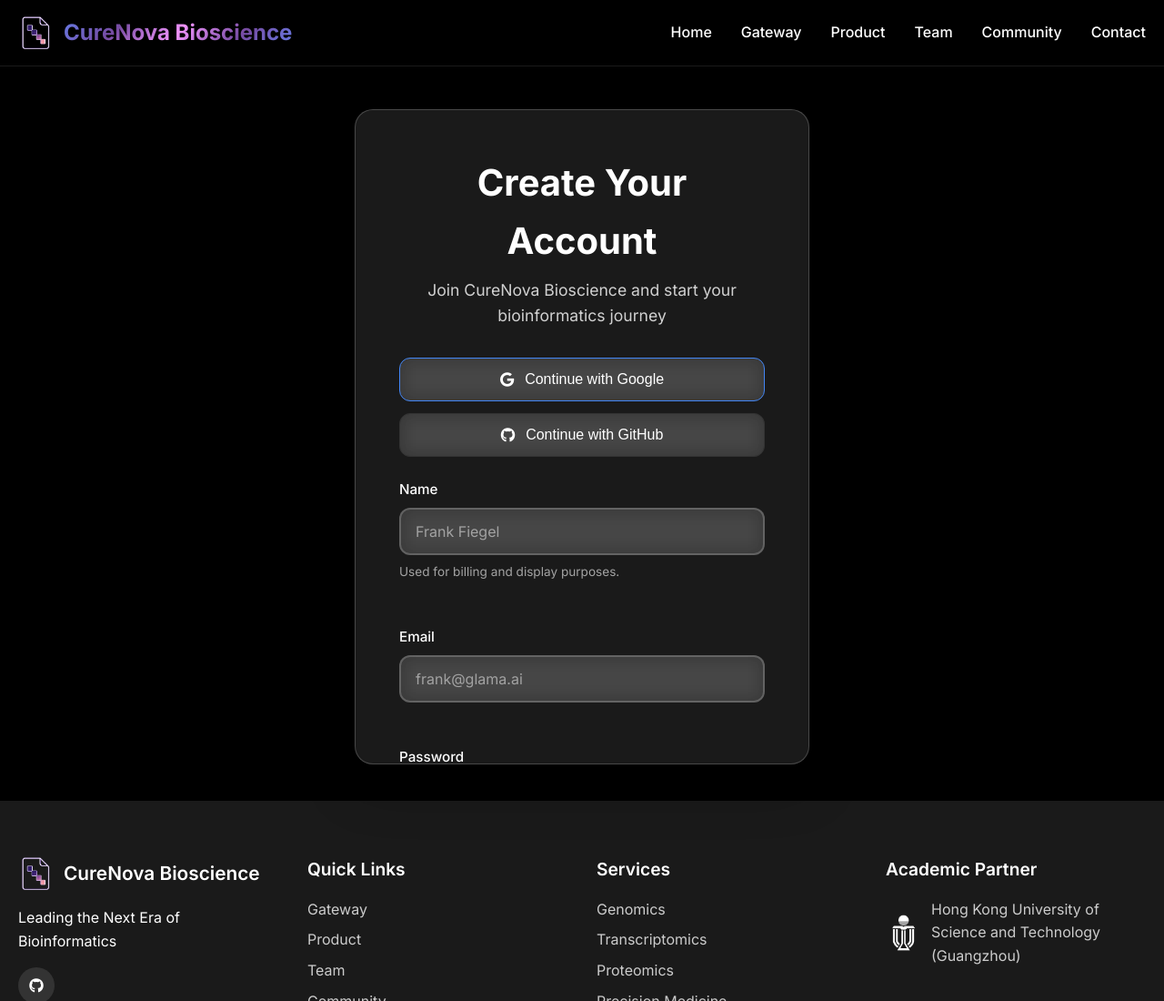
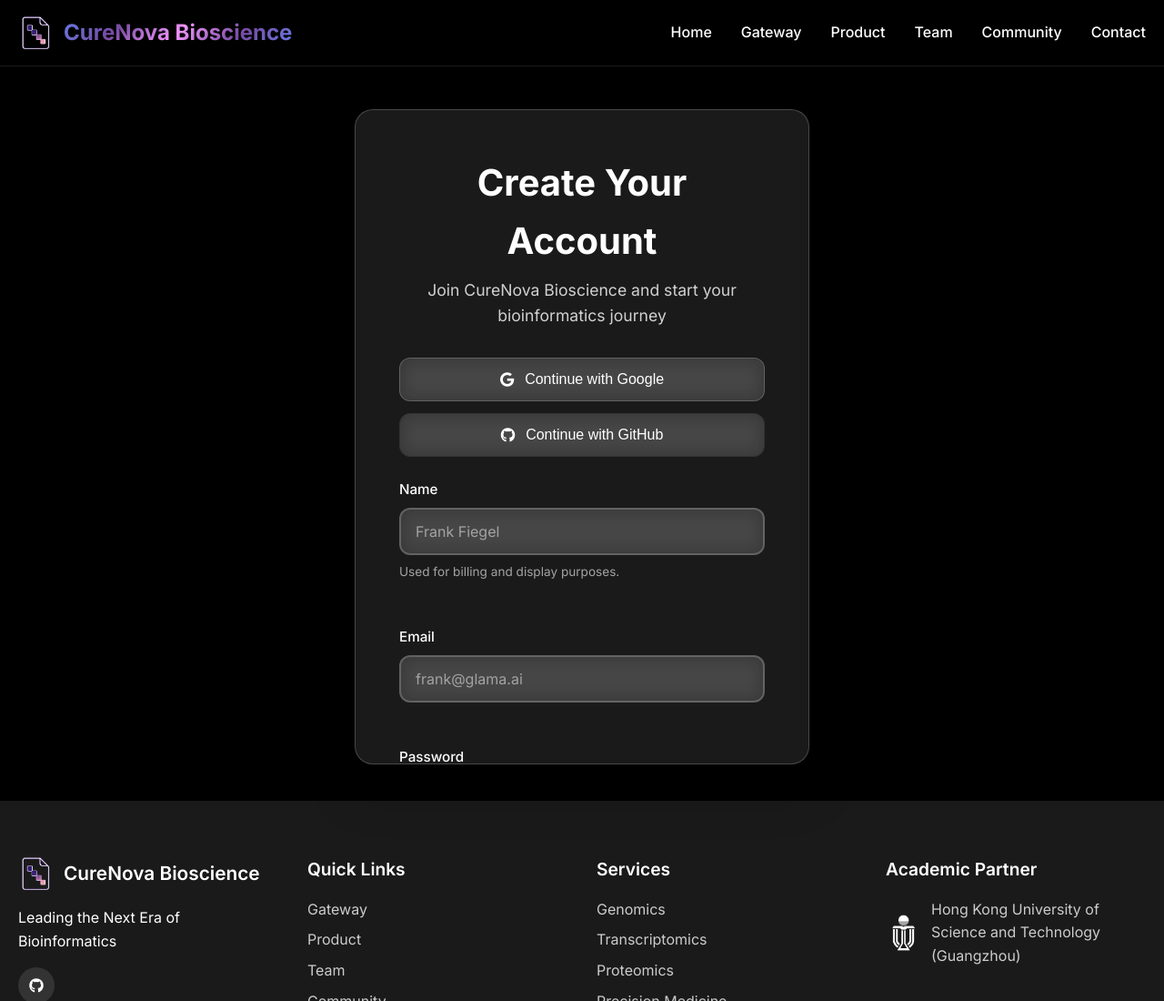
Before and after one commit to Judy-Algorithm/CureNova-Website, a plain HTML site: page signup.html in a window 1280 px wide. Shown: the top 1100 px of the page at 91% size. Drawn offline with Linux system fonts and the light colour scheme.

Commit message:
fix: 移除Google按钮的蓝色边框，统一按钮样式

```diff
--- a/styles.css
+++ b/styles.css
@@ -859,7 +859,7 @@ body {
 }
 
 .google-btn {
-    border-color: #4285f4;
+    border-color: rgba(255, 255, 255, 0.2);
 }
 
 .github-btn {
```
